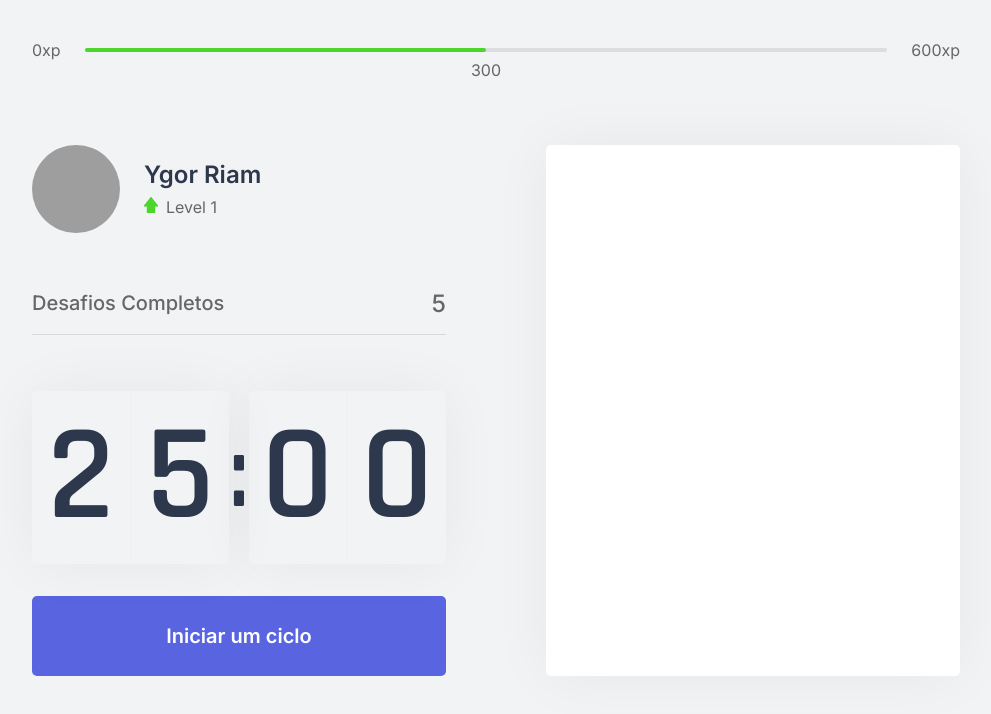
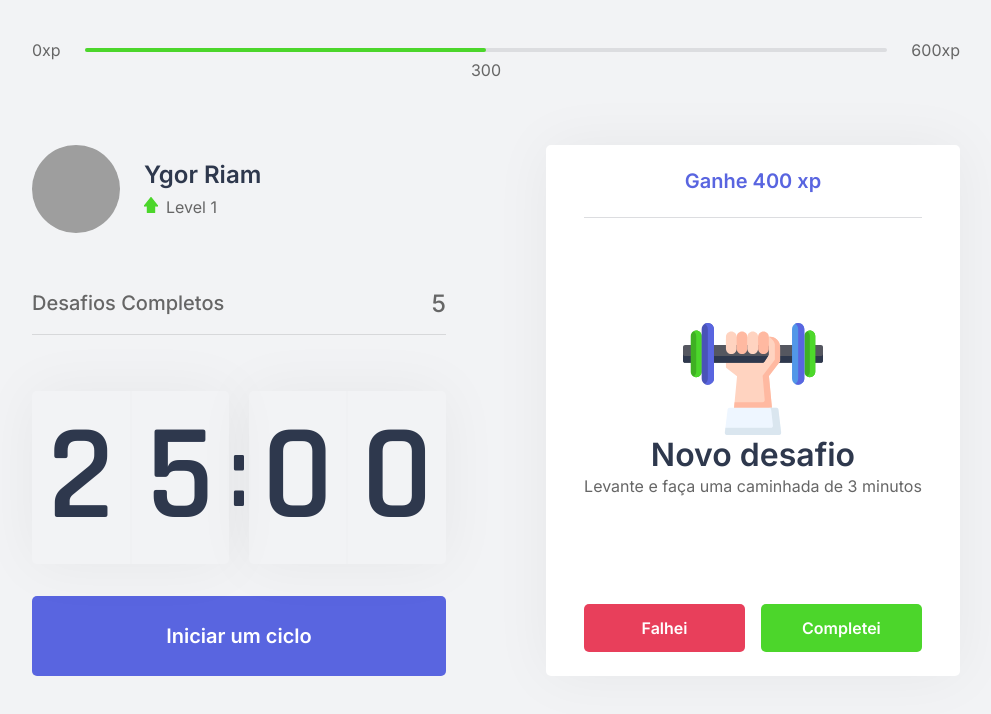
Before and after one commit to ygorriam/NLW-4, a Next.js app: page / in a window 1280 px wide. Shown: the top 714 px of the page, without its empty margins (144-1135 px from the left). Built offline with nearby package versions, Linux system fonts and the light colour scheme; grey boxes are pictures that could not be loaded.

Commit message:
feat: created challengebox

```diff
--- a/src/components/ChallengeBox.tsx
+++ b/src/components/ChallengeBox.tsx
@@ -4,7 +4,30 @@
     return (
         <div className={styles.ChallengeBoxContainer}>
             { hasActiveChallenge ? (
-                <div />
+                <div className={styles.challengeActive}>
+                    <header>Ganhe 400 xp</header>
+
+                    <main>
+                        <img src="icons/body.svg"/>
+                        <strong>Novo desafio</strong>
+                        <p>Levante e faça uma caminhada de 3 minutos</p>
+                    </main>
+
+                    <footer>
+                        <button
+                        type="button"
+                        className={styles.challengeFailedButton}
+                        >
+                            Falhei
+                        </button>
+                        <button
+                        type="button"
+                        className={styles.challengeSucceededButton}
+                        >
+                            Completei
+                            </button>
+                    </footer>
+                </div>
                     ) : (
 
             <div className={styles.challengeNotActive}>
--- a/src/styles/components/ChallengeBox.module.css
+++ b/src/styles/components/ChallengeBox.module.css
@@ -41,3 +41,75 @@
 .challengeNotActive p img {
     margin-bottom: 1rem;
 }
+
+.challengeActive {
+    height: 100%;
+    display: flex;
+    flex-direction: column;
+}
+
+.challengeActive header {
+    color:var(--blue) ;
+    font-weight: 600;
+    font-size: 1.25rem;
+    padding: 0 2rem 1.5rem;
+    border-bottom: 1px solid var(--gray-line);
+}
+.challengeActive main {
+    flex: 1;
+    display: flex;
+    align-items: center;
+    flex-direction: column;
+    justify-content: center;
+
+}
+.challengeActive main strong {
+    font-weight: 600;
+    font-size: 2rem;
+    color: var(--title);
+    margin:1,5rem 0 1rem;
+
+}
+
+.challengeActive main p {
+    line-height: 1.5;
+}
+
+.challengeActive footer {
+    display: grid;
+    grid-template-columns: 1fr 1fr;
+    gap: 1rem;
+}
+
+.challengeActive footer button{
+    height: 3rem;
+
+    display: flex;
+    align-items: center;
+    justify-content: center;
+
+    border: 0;
+    border-radius: 5px;
+
+    color: var(--white);
+
+    font-size: 1rem;
+    font-weight: 600;
+
+    transition: filter 0.2s;
+
+}
+
+.challengeActive footer button.challengeFailedButton{
+    background: var(--red);
+
+}
+
+.challengeActive footer button.challengeSucceededButton{
+    background: var(--green);
+
+}
+
+.challengeActive footer button:hover {
+    filter: brightness(0.9);
+}
```
